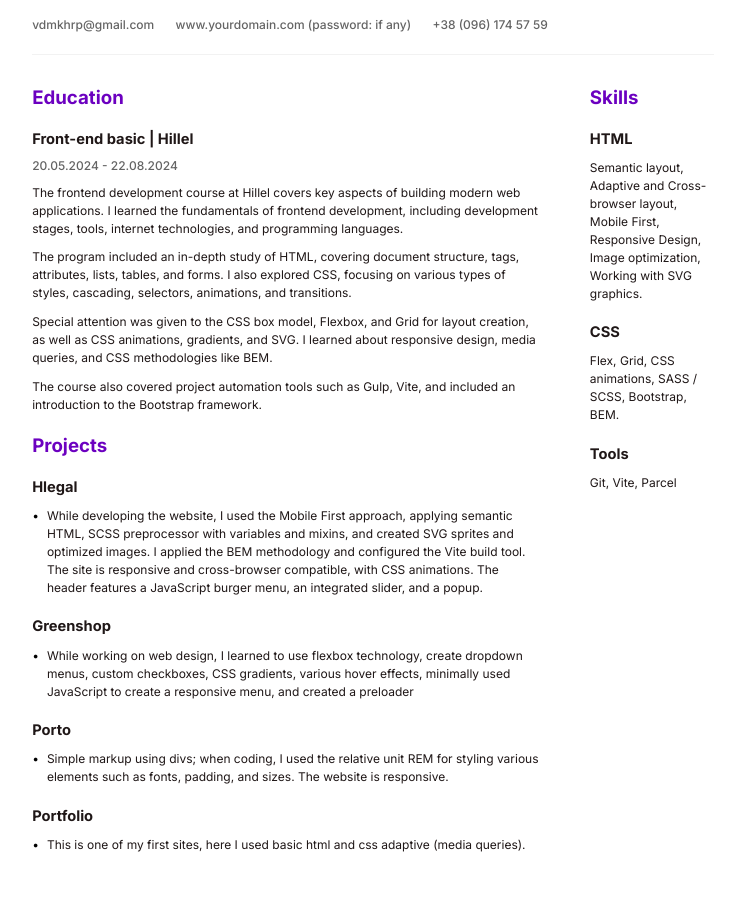
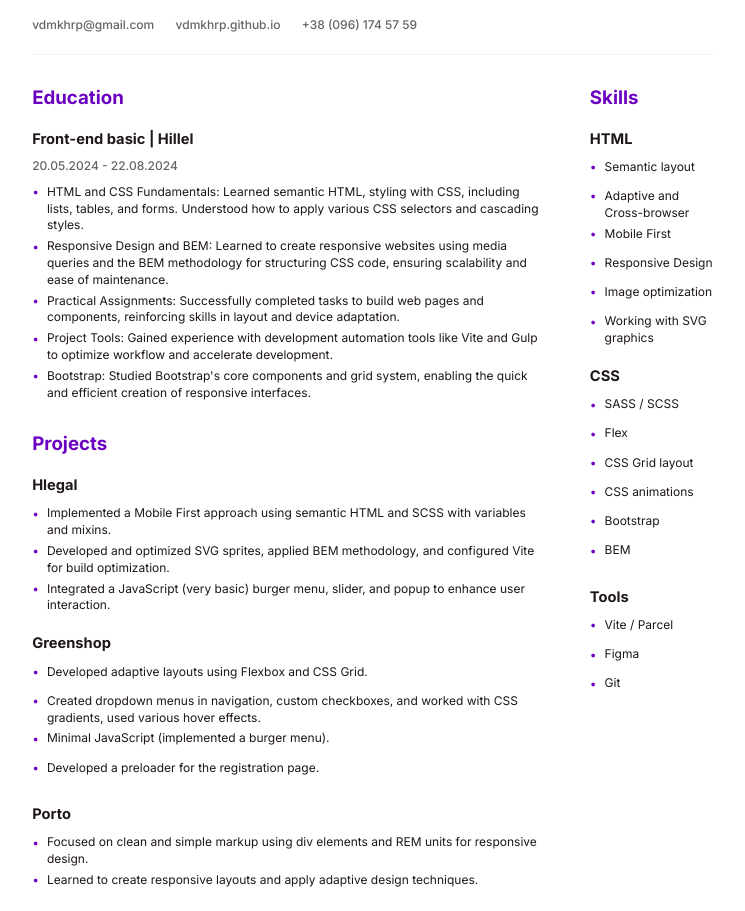
Before and after one commit to vdmkhrp/resume, a website built with Vite: page cv.html in a window 1280 px wide. Shown: the part 108-1019 px from the top of the page, without its empty margins (267-1012 px from the left). Built offline with nearby package versions, Linux system fonts and the light colour scheme.

Commit message:
changed cv and adaptive portfolio page

```diff
--- a/cv.html
+++ b/cv.html
@@ -9,20 +9,20 @@
       rel="stylesheet"
     />
     <link rel="stylesheet" href="./src/styles-page.scss" />
-    <title>Vadym_Khripko_resume</title>
+    <title>Vadim_Khripko_resume</title>
   </head>
   <body>
     <div class="page-wrapper">
       <section class="page">
         <header class="page__header">
           <h1 class="page__title">Vadim Khripko</h1>
-          <h2 class="page__subtitle">HTML/CSS Junior</h2>
+          <h2 class="page__subtitle">Junior HTML/CSS</h2>
           <nav class="page__nav">
             <a href="mailto:vdmkhrp@gmail.com" class="page__link"
               >vdmkhrp@gmail.com</a
             >
-            <a href="#!" class="page__link"
-              >www.yourdomain.com (password: if any)</a
+            <a href="https://vdmkhrp.github.io/resume" class="page__link"
+              >vdmkhrp.github.io</a
             >
             <a href="tel:+380961745759" class="page__link"
               >+38 (096) 174 57 59</a
@@ -37,64 +37,84 @@
                 Front-end basic | Hillel
               </h2>
               <h3 class="page__block-title">20.05.2024 - 22.08.2024</h3>
-              <p class="page__text">
-                The frontend development course at Hillel covers key aspects of
-                building modern web applications. I learned the fundamentals of
-                frontend development, including development stages, tools,
-                internet technologies, and programming languages.
-              </p>
-              <p class="page__text">
-                The program included an in-depth study of HTML, covering
-                document structure, tags, attributes, lists, tables, and forms.
-                I also explored CSS, focusing on various types of styles,
-                cascading, selectors, animations, and transitions.
-              </p>
-              <p class="page__text">
-                Special attention was given to the CSS box model, Flexbox, and
-                Grid for layout creation, as well as CSS animations, gradients,
-                and SVG. I learned about responsive design, media queries, and
-                CSS methodologies like BEM.
-              </p>
-              <p class="page__text">
-                The course also covered project automation tools such as Gulp,
-                Vite, and included an introduction to the Bootstrap framework.
-              </p>
+              <ul class="page__list">
+                <li class="page__list-item">
+                  HTML and CSS Fundamentals: Learned semantic HTML, styling with
+                  CSS, including lists, tables, and forms. Understood how to
+                  apply various CSS selectors and cascading styles.
+                </li>
+                <li class="page__list-item">
+                  Responsive Design and BEM: Learned to create responsive
+                  websites using media queries and the BEM methodology for
+                  structuring CSS code, ensuring scalability and ease of
+                  maintenance.
+                </li>
+                <li class="page__list-item">
+                  Practical Assignments: Successfully completed tasks to build
+                  web pages and components, reinforcing skills in layout and
+                  device adaptation.
+                </li>
+                <li class="page__list-item">
+                  Project Tools: Gained experience with development automation
+                  tools like Vite and Gulp to optimize workflow and accelerate
+                  development.
+                </li>
+                <li class="page__list-item">
+                  Bootstrap: Studied Bootstrap's core components and grid
+                  system, enabling the quick and efficient creation of
+                  responsive interfaces.
+                </li>
+              </ul>
             </div>
             <div class="page__block">
               <h2 class="page__subtitle page__subtitle--accent">Projects</h2>
               <h2 class="page__subtitle page__subtitle--small">Hlegal</h2>
               <ul class="page__list">
                 <li class="page__list-item">
-                  While developing the website, I used the Mobile First
-                  approach, applying semantic HTML, SCSS preprocessor with
-                  variables and mixins, and created SVG sprites and optimized
-                  images. I applied the BEM methodology and configured the Vite
-                  build tool. The site is responsive and cross-browser
-                  compatible, with CSS animations. The header features a
-                  JavaScript burger menu, an integrated slider, and a popup.
+                  Implemented a Mobile First approach using semantic HTML and
+                  SCSS with variables and mixins.
+                </li>
+                <li class="page__list-item">
+                  Developed and optimized SVG sprites, applied BEM methodology,
+                  and configured Vite for build optimization.
+                </li>
+                <li class="page__list-item">
+                  Integrated a JavaScript (very basic) burger menu, slider, and
+                  popup to enhance user interaction.
                 </li>
               </ul>
               <h2 class="page__subtitle page__subtitle--small">Greenshop</h2>
               <ul class="page__list">
                 <li class="page__list-item">
-                  While working on web design, I learned to use flexbox
-                  technology, create dropdown menus, custom checkboxes, CSS
-                  gradients, various hover effects, minimally used JavaScript to
-                  create a responsive menu, and created a preloader
+                  Developed adaptive layouts using Flexbox and CSS Grid.
+                </li>
+                <li class="page__list-item">
+                  Created dropdown menus in navigation, custom checkboxes, and
+                  worked with CSS gradients, used various hover effects.
+                </li>
+                <li class="page__list-item">
+                  Minimal JavaScript (implemented a burger menu).
+                </li>
+                <li class="page__list-item">
+                  Developed a preloader for the registration page.
                 </li>
               </ul>
               <h2 class="page__subtitle page__subtitle--small">Porto</h2>
               <ul class="page__list">
                 <li class="page__list-item">
-                  Simple markup using divs; when coding, I used the relative
-                  unit REM for styling various elements such as fonts, padding,
-                  and sizes. The website is responsive.
+                  Focused on clean and simple markup using div elements and REM
+                  units for responsive design.
+                </li>
+                <li class="page__list-item">
+                  Learned to create responsive layouts and apply adaptive design
+                  techniques.
                 </li>
               </ul>
               <h2 class="page__subtitle page__subtitle--small">Portfolio</h2>
               <ul class="page__list">
                 <li class="page__list-item">
-                  This is one of my first sites, here I used basic html and css adaptive (media queries).
+                  This website is one of my first projects. While working on it,
+                  I practiced basic HTML and CSS skills.
                 </li>
               </ul>
             </div>
@@ -103,27 +123,38 @@
             <div class="page__block">
               <h2 class="page__subtitle page__subtitle--accent">Skills</h2>
               <h2 class="page__subtitle page__subtitle--small">HTML</h2>
-              <p class="page__text">
-                Semantic layout, Adaptive and Cross-browser layout, Mobile
-                First, Responsive Design, Image optimization, Working with SVG
-                graphics.
-              </p>
+              <ul class="page__list">
+                <li class="page__list-item">Semantic layout</li>
+                <li class="page__list-item">Adaptive and Cross-browser</li>
+                <li class="page__list-item">Mobile First</li>
+                <li class="page__list-item">Responsive Design</li>
+                <li class="page__list-item">Image optimization</li>
+                <li class="page__list-item">Working with SVG graphics</li>
+              </ul>
             </div>
             <div class="page__block">
               <h2 class="page__subtitle page__subtitle--small">CSS</h2>
-              <p class="page__text">
-                Flex, Grid, CSS animations, SASS / SCSS, Bootstrap, BEM.
-              </p>
+              <ul class="page__list">
+                <li class="page__list-item">SASS / SCSS</li>
+                <li class="page__list-item">Flex</li>
+                <li class="page__list-item">CSS Grid layout</li>
+                <li class="page__list-item">CSS animations</li>
+                <li class="page__list-item">Bootstrap</li>
+                <li class="page__list-item">BEM</li>
+              </ul>
             </div>
             <div class="page__block">
               <h2 class="page__subtitle page__subtitle--small">Tools</h2>
-              <p class="page__text">Git, Vite, Parcel</p>
+              <ul class="page__list">
+                <li class="page__list-item">Vite / Parcel</li>
+                <li class="page__list-item">Figma</li>
+                <li class="page__list-item">Git</li>
+              </ul>
             </div>
           </aside>
         </div>
       </section>
       <button type="button" class="print-btn">Print</button>
-    </div>
     <script src="./src/js/script-page.js" type="module"></script>
   </body>
 </html>
--- a/src/scss/components/_cv-link.scss
+++ b/src/scss/components/_cv-link.scss
@@ -8,6 +8,7 @@
   align-items: center;
   justify-content: center;
   font-size: 20px;
+  font-weight: 600;
   text-transform: uppercase;
   color: $accent;
   background-color: $dark--400;
--- a/src/styles-page.scss
+++ b/src/styles-page.scss
@@ -86,7 +86,7 @@ body {
   &__list {
     display: flex;
     flex-direction: column;
-    row-gap: 8pt;
+    row-gap: 3pt;
     padding-bottom: 8pt;
   }
 
@@ -98,15 +98,14 @@ body {
 
   &__list-item {
     font-size: 9pt;
-    line-height: 1.5;
+    line-height: 1.4;
     display: flex;
     column-gap: 6pt;
 
     &::before {
       content: "•";
       display: block;
-      color: $dark--900;
-      flex-shrink: 0;
+      color: $purple;
       align-self: baseline;
       margin-top: 0.5lh;
       transform: translateY(-50%);
@@ -116,19 +115,14 @@ body {
   &__sidebar {
     display: flex;
     flex-direction: column;
-    row-gap: 16pt;
-  }
-
-  &__text {
-    font-size: 9pt;
-    line-height: 1.5;
+    row-gap: 8pt;
   }
 }
 
 .print-btn {
   position: absolute;
-  top: 40pt;
-  right: 80pt;
+  bottom: 40pt;
+  right: 40pt;
   padding: 10px 16px;
   border: none;
   border-radius: 6px;
```
Also changed, not shown: src/js/script.js (+4 -4 lines), src/scss/components/_switcher.scss (added).
